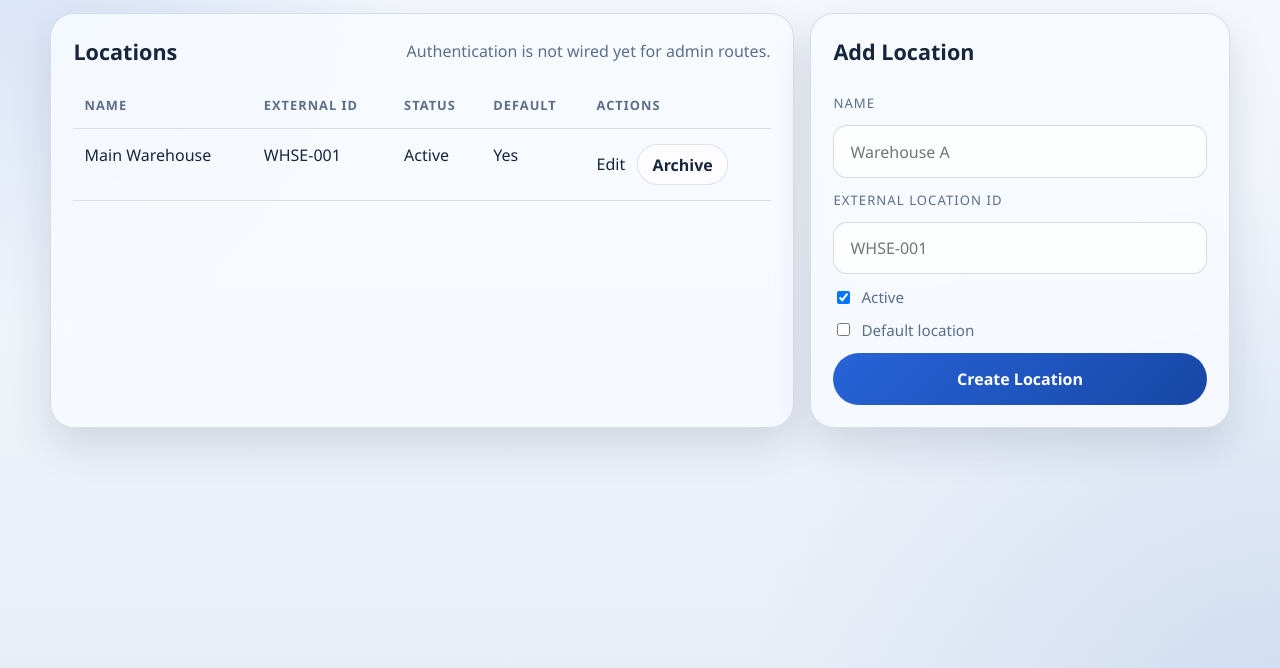
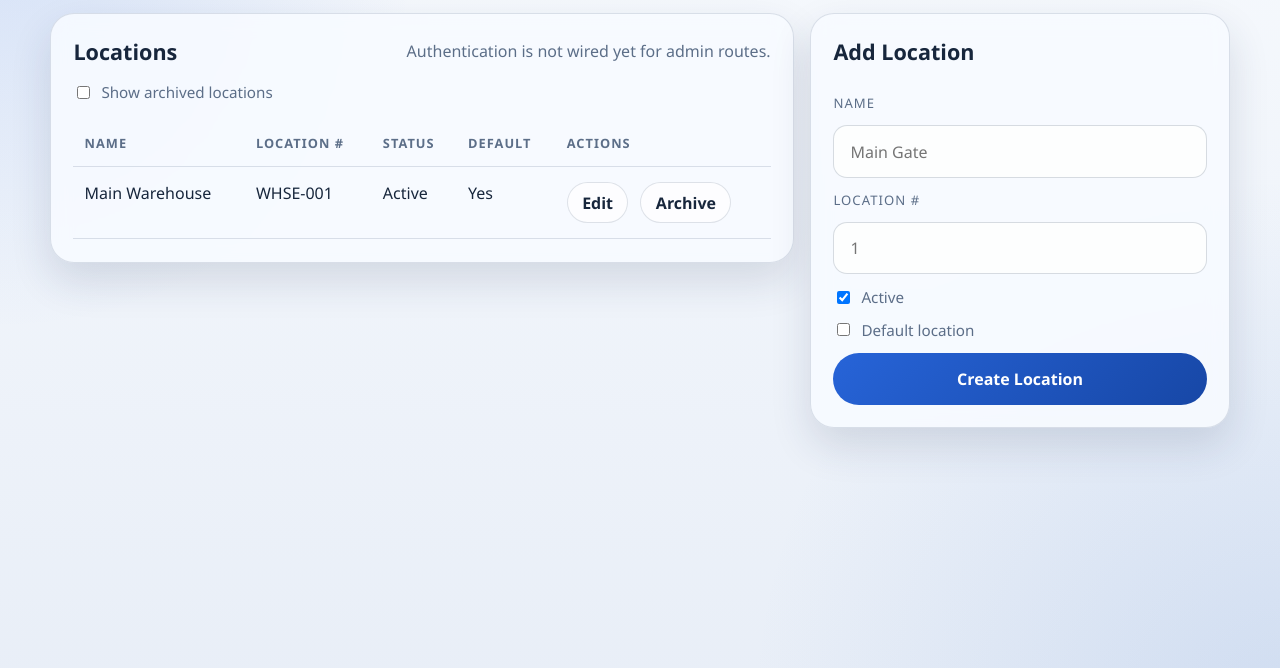
Before and after one commit to OWA-IT/scanner-workbench, a Flask app: page /admin/locations in a window 1280 px wide. Shown: the part 93-761 px from the top of the page. Run offline with Flask 3, Linux system fonts and the light colour scheme.

Commit message:
UI updates

```diff
--- a/app/routes.py
+++ b/app/routes.py
@@ -89,6 +89,8 @@ def set_location():
 
 @admin_bp.route("/locations", methods=["GET", "POST"])
 def locations():
+    show_archived = request.args.get("show_archived") == "1"
+
     if request.method == "POST":
         name = request.form.get("name", "").strip()
         external_location_id = request.form.get("external_location_id", "").strip()
@@ -115,66 +117,74 @@ def locations():
             _ensure_default_location()
             db.session.commit()
             flash("Location created.", "success")
-            return redirect(url_for("admin.locations"))
+            return redirect(_locations_url(show_archived))
+
+    locations_query = Location.query
+    if not show_archived:
+        locations_query = locations_query.filter_by(active=True)
 
     return render_template(
         "admin/locations.html",
-        locations=Location.query.order_by(Location.active.desc(), Location.name.asc()).all(),
+        locations=locations_query.order_by(Location.active.desc(), Location.name.asc()).all(),
+        show_archived=show_archived,
     )
 
 
 @admin_bp.route("/locations/<int:location_id>/edit", methods=["GET", "POST"])
 def edit_location(location_id: int):
+    show_archived = _show_archived_requested()
     location = db.session.get(Location, location_id)
     if location is None:
         flash("Location not found.", "error")
-        return redirect(url_for("admin.locations"))
+        return redirect(_locations_url(show_archived))
 
-    if request.method == "POST":
-        name = request.form.get("name", "").strip()
-        external_location_id = request.form.get("external_location_id", "").strip()
-        active = request.form.get("active") == "on"
-        is_default = request.form.get("is_default") == "on" and active
+    if request.method == "GET":
+        return redirect(_locations_url(show_archived))
 
-        if not name or not external_location_id:
-            flash("Name and external location ID are required.", "error")
+    name = request.form.get("name", "").strip()
+    external_location_id = request.form.get("external_location_id", "").strip()
+    active = request.form.get("active") == "on"
+    is_default = request.form.get("is_default") == "on" and active
+
+    if not name or not external_location_id:
+        flash("Name and external location ID are required.", "error")
+    else:
+        duplicate_name = (
+            Location.query.filter(Location.name == name, Location.id != location.id).first()
+        )
+        duplicate_external_id = (
+            Location.query.filter(
+                Location.external_location_id == external_location_id,
+                Location.id != location.id,
+            ).first()
+        )
+
+        if duplicate_name:
+            flash("A location with that name already exists.", "error")
+        elif duplicate_external_id:
+            flash("That external location ID is already in use.", "error")
         else:
-            duplicate_name = (
-                Location.query.filter(Location.name == name, Location.id != location.id).first()
-            )
-            duplicate_external_id = (
-                Location.query.filter(
-                    Location.external_location_id == external_location_id,
-                    Location.id != location.id,
-                ).first()
-            )
+            if is_default:
+                _clear_default_location(exclude_id=location.id)
 
-            if duplicate_name:
-                flash("A location with that name already exists.", "error")
-            elif duplicate_external_id:
-                flash("That external location ID is already in use.", "error")
-            else:
-                if is_default:
-                    _clear_default_location(exclude_id=location.id)
+            location.name = name
+            location.external_location_id = external_location_id
+            location.active = active
+            location.is_default = is_default
+            _ensure_default_location()
+            db.session.commit()
+            flash("Location updated.", "success")
 
-                location.name = name
-                location.external_location_id = external_location_id
-                location.active = active
-                location.is_default = is_default
-                _ensure_default_location()
-                db.session.commit()
-                flash("Location updated.", "success")
-                return redirect(url_for("admin.locations"))
-
-    return render_template("admin/edit_location.html", location=location)
+    return redirect(_locations_url(show_archived))
 
 
 @admin_bp.route("/locations/<int:location_id>/archive", methods=["POST"])
 def archive_location(location_id: int):
+    show_archived = _show_archived_requested()
     location = db.session.get(Location, location_id)
     if location is None:
         flash("Location not found.", "error")
-        return redirect(url_for("admin.locations"))
+        return redirect(_locations_url(show_archived))
 
     if location.active:
         location.active = False
@@ -188,7 +198,7 @@ def archive_location(location_id: int):
         db.session.commit()
         flash("Location restored.", "success")
 
-    return redirect(url_for("admin.locations"))
+    return redirect(_locations_url(show_archived))
 
 
 def _active_locations() -> list[Location]:
@@ -248,3 +258,13 @@ def inject_settings_context() -> dict:
         "settings_locations": _active_locations(),
         "settings_location": _get_selected_location(),
     }
+
+
+def _show_archived_requested() -> bool:
+    return request.values.get("show_archived") == "1"
+
+
+def _locations_url(show_archived: bool) -> str:
+    if show_archived:
+        return url_for("admin.locations", show_archived=1)
+    return url_for("admin.locations")
--- a/app/static/style.css
+++ b/app/static/style.css
@@ -193,6 +193,10 @@ a {
     gap: 0.8rem;
 }
 
+.admin-form {
+    align-self: start;
+}
+
 .validate-grid {
     display: grid;
     grid-template-columns: minmax(320px, 420px) minmax(0, 1fr);
@@ -203,6 +207,7 @@ a {
     display: grid;
     grid-template-columns: minmax(0, 1.4fr) minmax(320px, 420px);
     gap: 1rem;
+    align-items: start;
 }
 
 .toggle-stack {
@@ -494,6 +499,22 @@ textarea:focus {
     background: rgba(212, 75, 99, 0.16);
 }
 
+.result-detail-block {
+    margin-top: 1rem;
+    padding: 1rem;
+    border-radius: 16px;
+    background: rgba(255, 255, 255, 0.74);
+}
+
+.result-detail-block dt {
+    margin-bottom: 0.4rem;
+}
+
+.result-detail-block dd {
+    margin: 0;
+    white-space: pre-line;
+}
+
 .table-wrap {
     overflow-x: auto;
 }
@@ -525,6 +546,40 @@ th {
     font-size: 0.95rem;
     text-transform: none;
     letter-spacing: 0;
+}
+
+.filter-row {
+    margin: 0 0 1rem;
+}
+
+.admin-dialog {
+    padding: 0;
+    border: 0;
+    background: transparent;
+    max-width: none;
+}
+
+.admin-dialog::backdrop {
+    background: rgba(23, 38, 60, 0.38);
+    backdrop-filter: blur(3px);
+}
+
+.admin-dialog-form {
+    width: min(540px, calc(100vw - 2rem));
+    margin: 0;
+}
+
+.dialog-close {
+    border: 0;
+    padding: 0;
+    background: transparent;
+    color: var(--muted);
+    font: inherit;
+    cursor: pointer;
+}
+
+.dialog-close:hover {
+    color: var(--text);
 }
 
 .actions-row {
--- a/app/templates/admin/locations.html
+++ b/app/templates/admin/locations.html
@@ -10,13 +10,20 @@
             <span class="subtle-text">Authentication is not wired yet for admin routes.</span>
         </div>
 
+        <form class="filter-row" method="get">
+            <label class="check-row">
+                <input name="show_archived" type="checkbox" value="1" {% if show_archived %}checked{% endif %} onchange="this.form.submit()">
+                <span>Show archived locations</span>
+            </label>
+        </form>
+
         {% if locations %}
             <div class="table-wrap">
                 <table>
                     <thead>
                         <tr>
                             <th>Name</th>
-                            <th>External ID</th>
+                            <th>Location #</th>
                             <th>Status</th>
                             <th>Default</th>
                             <th>Actions</th>
@@ -30,8 +37,15 @@
                                 <td>{{ 'Active' if location.active else 'Archived' }}</td>
                                 <td>{{ 'Yes' if location.is_default else 'No' }}</td>
                                 <td class="actions-row">
-                                    <a class="ghost-link" href="{{ url_for('admin.edit_location', location_id=location.id) }}">Edit</a>
+                                    <button
+                                        class="secondary-button"
+                                        type="button"
+                                        data-open-dialog="edit-location-{{ location.id }}"
+                                    >
+                                        Edit
+                                    </button>
                                     <form method="post" action="{{ url_for('admin.archive_location', location_id=location.id) }}">
+                                        <input type="hidden" name="show_archived" value="{{ '1' if show_archived else '0' }}">
                                         <button class="secondary-button" type="submit">
                                             {{ 'Archive' if location.active else 'Restore' }}
                                         </button>
@@ -42,21 +56,65 @@
                     </tbody>
                 </table>
             </div>
+
+            {% for location in locations %}
+                <dialog class="admin-dialog" id="edit-location-{{ location.id }}">
+                    <form class="panel panel-form admin-dialog-form" method="post" action="{{ url_for('admin.edit_location', location_id=location.id) }}">
+                        <div class="panel-heading">
+                            <h2>Edit Location</h2>
+                            <button class="dialog-close" type="button" data-close-dialog="edit-location-{{ location.id }}">Close</button>
+                        </div>
+
+                        <input type="hidden" name="show_archived" value="{{ '1' if show_archived else '0' }}">
+
+                        <label for="edit-name-{{ location.id }}">Name</label>
+                        <input id="edit-name-{{ location.id }}" name="name" type="text" value="{{ location.name }}">
+
+                        <label for="edit-external-location-id-{{ location.id }}">Location #</label>
+                        <input
+                            id="edit-external-location-id-{{ location.id }}"
+                            name="external_location_id"
+                            type="text"
+                            value="{{ location.external_location_id }}"
+                        >
+
+                        <label class="check-row">
+                            <input name="active" type="checkbox" {% if location.active %}checked{% endif %}>
+                            <span>Active</span>
+                        </label>
+
+                        <label class="check-row">
+                            <input name="is_default" type="checkbox" {% if location.is_default %}checked{% endif %}>
+                            <span>Default location (active locations only)</span>
+                        </label>
+
+                        <button class="primary-button" type="submit">Save Changes</button>
+                    </form>
+                </dialog>
+            {% endfor %}
         {% else %}
-            <p class="empty-state">No locations configured yet.</p>
+            <p class="empty-state">
+                {% if show_archived %}
+                    No locations configured yet.
+                {% else %}
+                    No active locations to display. Enable archived locations to view older entries.
+                {% endif %}
+            </p>
         {% endif %}
     </section>
 
-    <form class="panel panel-form" method="post">
+    <form class="panel panel-form admin-form" method="post">
         <div class="panel-heading">
             <h2>Add Location</h2>
         </div>
 
+        <input type="hidden" name="show_archived" value="{{ '1' if show_archived else '0' }}">
+
         <label for="name">Name</label>
-        <input id="name" name="name" type="text" placeholder="Warehouse A">
+        <input id="name" name="name" type="text" placeholder="Main Gate">
 
-        <label for="external_location_id">External Location ID</label>
-        <input id="external_location_id" name="external_location_id" type="text" placeholder="WHSE-001">
+        <label for="external_location_id">Location #</label>
+        <input id="external_location_id" name="external_location_id" type="text" placeholder="1">
 
         <label class="check-row">
             <input name="active" type="checkbox" checked>
@@ -71,4 +129,40 @@
         <button class="primary-button" type="submit">Create Location</button>
     </form>
 </section>
+
+<script>
+document.addEventListener("click", (event) => {
+    const openButton = event.target.closest("[data-open-dialog]");
+    if (openButton) {
+        const dialog = document.getElementById(openButton.dataset.openDialog);
+        if (dialog) {
+            dialog.showModal();
+        }
+        return;
+    }
+
+    const closeButton = event.target.closest("[data-close-dialog]");
+    if (closeButton) {
+        const dialog = document.getElementById(closeButton.dataset.closeDialog);
+        if (dialog) {
+            dialog.close();
+        }
+    }
+});
+
+document.querySelectorAll(".admin-dialog").forEach((dialog) => {
+    dialog.addEventListener("click", (event) => {
+        const rect = dialog.getBoundingClientRect();
+        const insideDialog =
+            event.clientX >= rect.left &&
+            event.clientX <= rect.right &&
+            event.clientY >= rect.top &&
+            event.clientY <= rect.bottom;
+
+        if (!insideDialog) {
+            dialog.close();
+        }
+    });
+});
+</script>
 {% endblock %}
```
Also changed, not shown: app/templates/admin/edit_location.html (deleted, +0 -30 lines), app/templates/index.html (+7 -0 lines), README.md.
